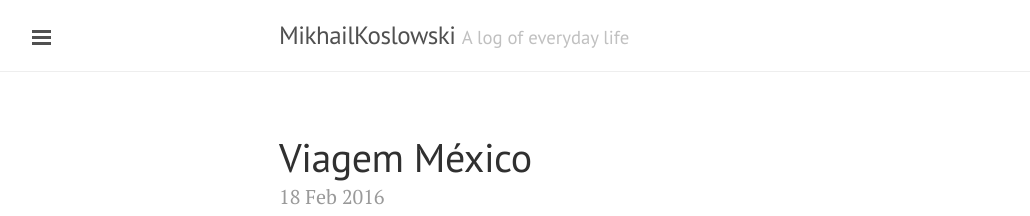
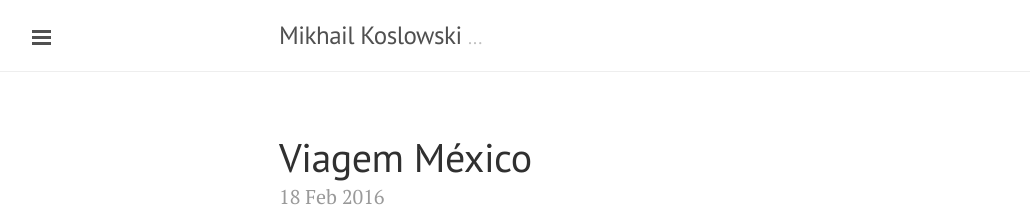
Before and after one commit to MikhailKoslowski/MikhailKoslowski.github.io, a Jekyll site: the page built from index.html, in a window 1280 px wide and 900 px high. Shown: the top 216 px of the window, without its empty margins (1-1031 px from the left). Built offline with Jekyll 4.4.1, drawn with Linux system fonts in a browser that asks for light colours; the list of posts is cut into pages by our own code.

Commit message:
Update _config.yml

```diff
--- a/_config.yml
+++ b/_config.yml
@@ -2,7 +2,7 @@ excerpt_separator: ""
 pygments: true
 markdown: kramdown
 url: http://MikhailKoslowski.github.io
-title: MikhailKoslowski
-tagline: A log of everyday life
-description: My awesome new site
+title: Mikhail Koslowski
+tagline: ...
+description: ...
 paginate: 5
```
